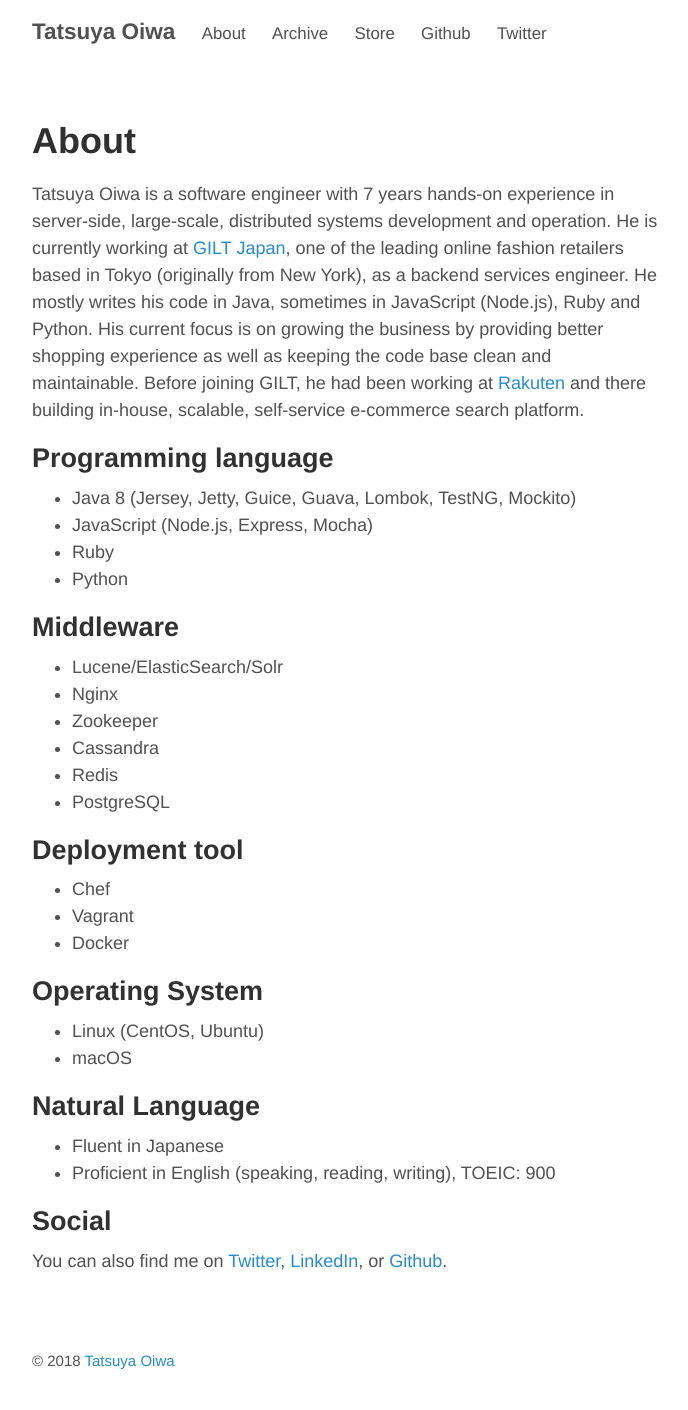
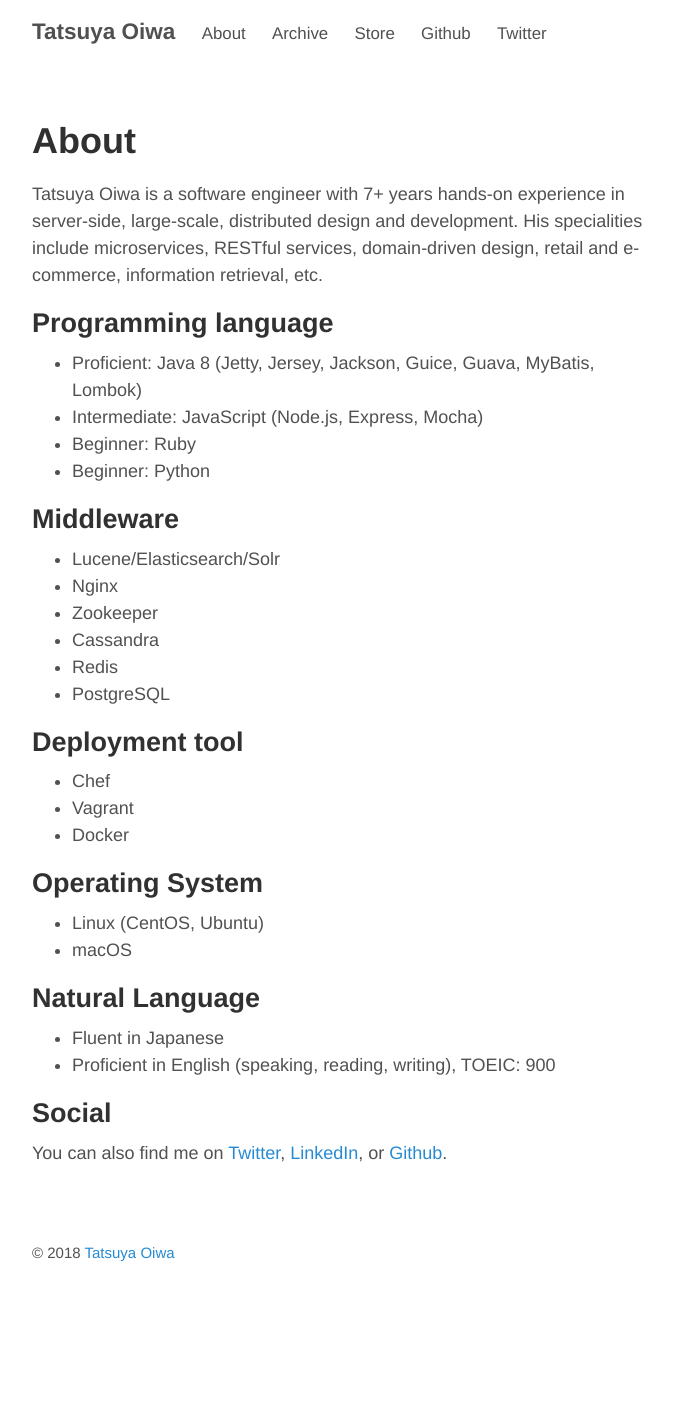
Before and after one commit to tatsuya/tatsuyaoiw.github.io, a Jekyll site: the page built from about.md, in a window 1280 px wide. Shown: the whole page, without its empty margins (293-981 px from the left). Built offline with Jekyll 4.4.1, drawn with Linux system fonts in a browser that asks for light colours; Markdown is read by kramdown in place of the engine named in the settings; comment, search, counter and statistics services are not loaded; after the commit the page ends 1302 px from its top, so only the background shows below that.

Commit message:
update profile

```diff
--- a/about.md
+++ b/about.md
@@ -3,18 +3,18 @@
 title: About
 ---
 
-Tatsuya Oiwa is a software engineer with 7 years hands-on experience in server-side, large-scale, distributed systems development and operation. He is currently working at [GILT Japan](https://www.gilt.jp/), one of the leading online fashion retailers based in Tokyo (originally from New York), as a backend services engineer. He mostly writes his code in Java, sometimes in JavaScript (Node.js), Ruby and Python. His current focus is on growing the business by providing better shopping experience as well as keeping the code base clean and maintainable. Before joining GILT, he had been working at [Rakuten](http://www.rakuten.co.jp/) and there building in-house, scalable, self-service e-commerce search platform.
+Tatsuya Oiwa is a software engineer with 7+ years hands-on experience in server-side, large-scale, distributed design and development. His specialities include microservices, RESTful services, domain-driven design, retail and e-commerce, information retrieval, etc.
 
 ## Programming language
 
-- Java 8 (Jersey, Jetty, Guice, Guava, Lombok, TestNG, Mockito)
-- JavaScript (Node.js, Express, Mocha)
-- Ruby
-- Python
+- Proficient: Java 8 (Jetty, Jersey, Jackson, Guice, Guava, MyBatis, Lombok)
+- Intermediate: JavaScript (Node.js, Express, Mocha)
+- Beginner: Ruby
+- Beginner: Python
 
 ## Middleware
 
-- Lucene/ElasticSearch/Solr
+- Lucene/Elasticsearch/Solr
 - Nginx
 - Zookeeper
 - Cassandra
```
